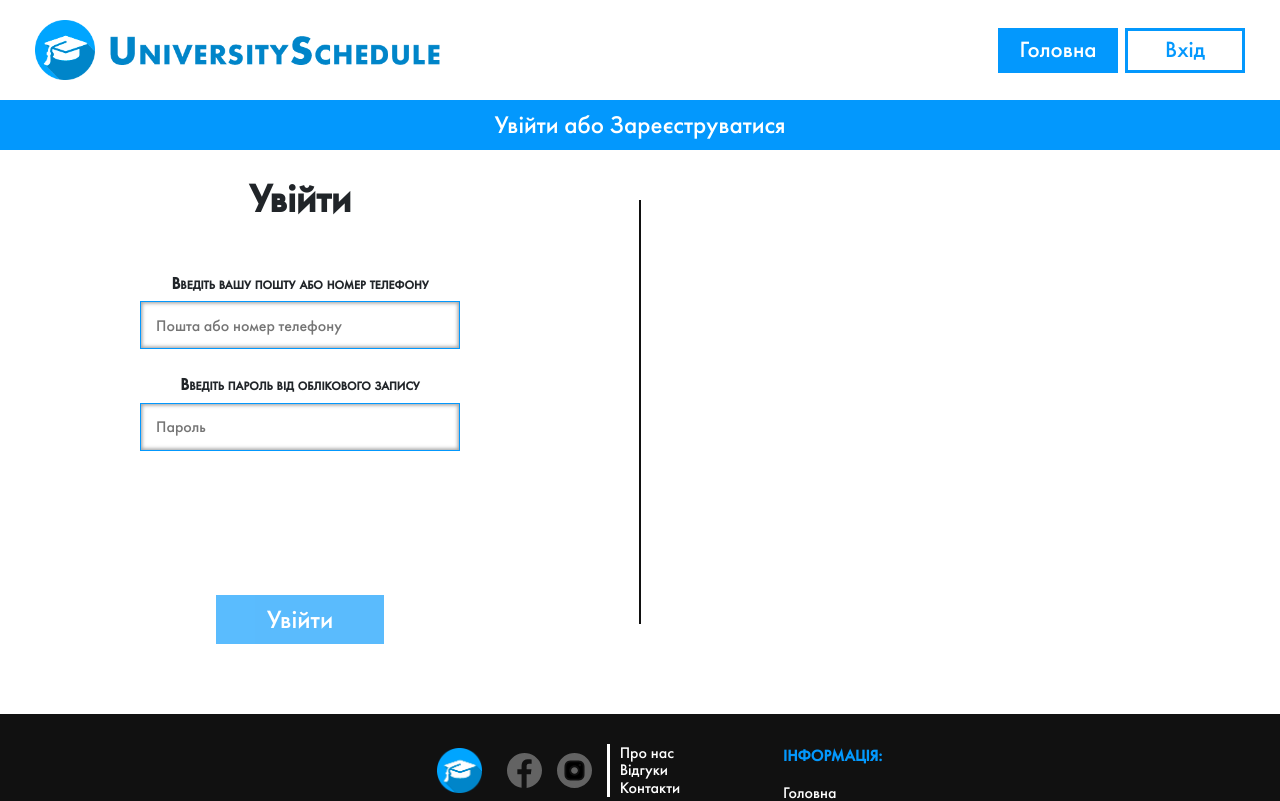
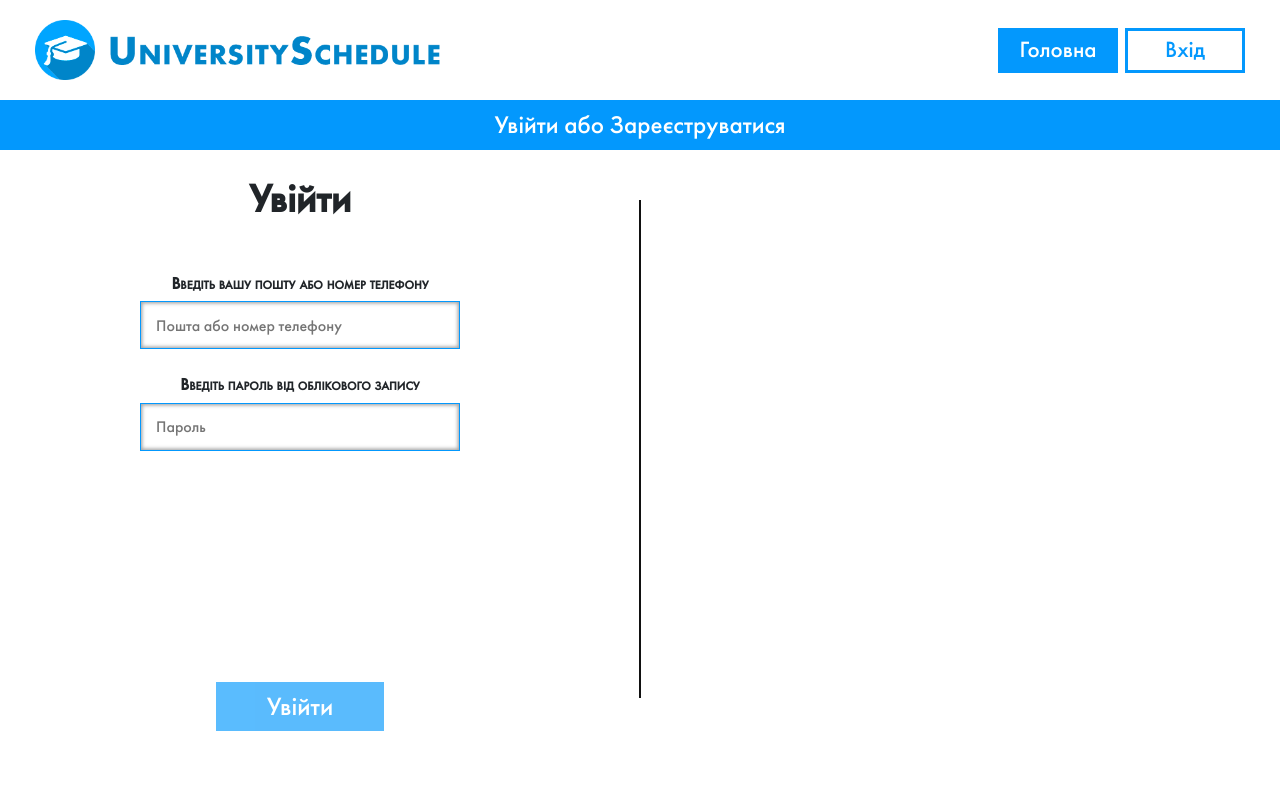
Before and after one commit to mariyahubko04/Schedule-lessons, a React (Create React App) app: page /#/login in a window 1280 px wide. Shown: the top 801 px of the page. Built offline with nearby package versions, Linux system fonts and the light colour scheme; no server answers.

Commit message:
small fixes

```diff
--- a/src/sass/login.css
+++ b/src/sass/login.css
@@ -106,7 +106,7 @@
 }
 
 .login-block__form--field-btn-login {
-  margin-top: 90px;
+  margin-top: 177px;
 }
 
 .login-block .error-text {
--- a/src/sass/login.scss
+++ b/src/sass/login.scss
@@ -96,7 +96,7 @@
   }
 
   &__form--field-btn-login {
-    margin-top: 90px;
+    margin-top: 177px;
   }
 
   .error-text {
--- a/src/сomponents/LoginPage/RegistrationForm.js
+++ b/src/сomponents/LoginPage/RegistrationForm.js
@@ -66,7 +66,7 @@ export const RegistrationForm = ({ groups }) => {
         setAcademicStatus(academicStatusOptions);
         academStatusId(academicStatusOptions[0]);
       } catch (err) {
-        setError(JSON.stringify(err));
+        if(err) setError(JSON.stringify(err));
         console.log(err);
       }
     })();
@@ -232,7 +232,7 @@ export const RegistrationForm = ({ groups }) => {
           }
         </div>
 
-        <div className='error'>
+        <div className='error-text'>
           {error}
         </div>
 
```
Also changed, not shown: 1 other file (tests, documents, lock files or other folders).
